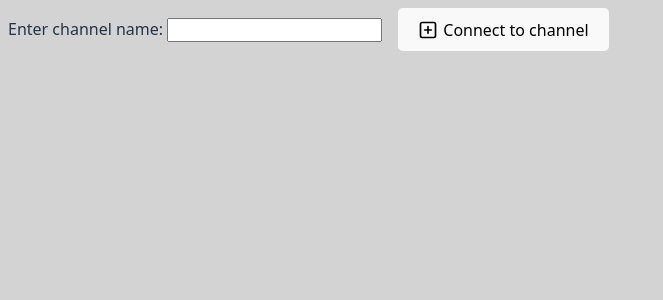
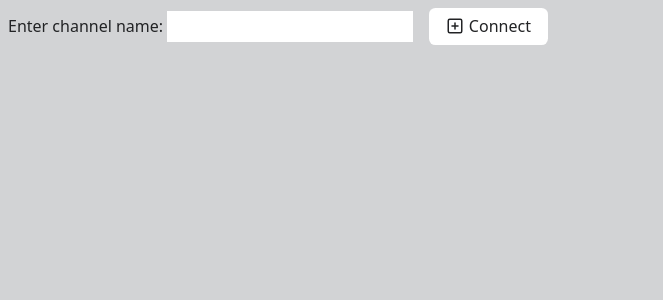
Before and after one commit to bost-ty/chat-sv, a Svelte app: page / in a window 1280 px wide. Shown: the top 300 px of the page, without its empty margins (0-663 px from the left). Built offline with nearby package versions, Linux system fonts and the light colour scheme.

Commit message:
Add global styles auto dark/light mode support, consistent styling

```diff
--- a/src/App.svelte
+++ b/src/App.svelte
@@ -5,8 +5,6 @@
 
 	let targetChannel = $state("");
 	let value = $state("");
-
-	$inspect(sharedState.channels);
 
 	function handleSubmit(e) {
 		e.preventDefault();
@@ -32,7 +30,7 @@
 <section>
 	<form onsubmit={handleSubmit}>
 		<label>Enter channel name: <input type="text" bind:value /> </label>
-		<button type="submit"><SquarePlus size={20} />Connect to channel</button>
+		<button type="submit"><SquarePlus size={18} />Connect</button>
 		{#if sharedState.formMessage}
 			<span class="formMessage">
 				{sharedState.formMessage}
@@ -63,14 +61,9 @@
 		display: flex;
 		gap: 1rem;
 		align-items: center;
-		margin-bottom: 1rem;
-	}
-	.formMessage {
-		margin-left: 1rem;
 	}
 	.chatsContainer {
 		display: flex;
 		flex-flow: row wrap;
-		gap: 1rem;
 	}
 </style>
--- a/src/app.css
+++ b/src/app.css
@@ -1,66 +1,71 @@
 :root {
-	font-family: system-ui, Avenir, Helvetica, Arial, sans-serif;
+	font-family: system-ui, sans-serif;
 	line-height: 1.5;
 	font-weight: 400;
 
-	color-scheme: light dark;
-	color: lightgrey;
-	background-color: #242424;
+	--fg: hsl(220 4 83);
+	--bg: hsl(220 4 14);
+	--ac: hsl(from var(--fg) h calc(s * 3) calc(l * 0.8));
+
+	color-scheme: dark light;
+
+	color: var(--fg);
+	background-color: var(--bg);
 
 	font-synthesis: none;
 	text-rendering: optimizeLegibility;
 	-webkit-font-smoothing: antialiased;
 	-moz-osx-font-smoothing: grayscale;
 }
+
+@media (prefers-color-scheme: light) {
+	:root {
+		--fg: hsl(220 4 14);
+		--bg: hsl(220 4 83);
+	}
+}
+
 * {
 	box-sizing: border-box;
 }
 
-a {
-	font-weight: 500;
-	color: #646cff;
-	text-decoration: inherit;
-}
-a:hover {
-	color: #535bf2;
+body {
+	font-size: 1rem;
 }
 
-h1 {
-	font-size: 3.2em;
-	line-height: 1.1;
+h1,
+h2,
+h3 {
+	line-height: 1.2;
+}
+
+button,
+input {
+	border: 1px solid transparent;
+	font-size: 1rem;
+	padding: 0.4rem 1rem;
+	font-family: inherit;
+	color: inherit;
+	background-color: hsl(from var(--bg) h calc(s * 1.7) calc(l * 1.6));
+	transition: border-color 0.25s;
 }
 
 button {
-	border-radius: 0.3rem;
-	border: 1px solid transparent;
-	padding: 0.6rem 1.2rem;
-	font-size: 1rem;
-	font-family: inherit;
-	background-color: #1a1a1a;
 	cursor: pointer;
-	transition: border-color 0.25s;
+	border-radius: 0.4rem;
 }
-button:hover {
-	border-color: #646cff;
+
+input {
+	padding: 0.2rem 0.4rem;
+}
+
+button:hover,
+input:hover {
+	border-color: var(--ac);
 }
 button:focus,
-button:focus-visible {
+button:focus-visible,
+input:focus,
+input:focus-visible {
 	outline: 4px auto -webkit-focus-ring-color;
 }
-
-input[type="text"] {
-	font-size: 1rem;
-}
-
-@media (prefers-color-scheme: light) {
-	:root {
-		color: #213547;
-		background-color: #d3d3d3;
-	}
-	a:hover {
-		color: #747bff;
-	}
-	button {
-		background-color: #f9f9f9;
-	}
-}
--- a/src/lib/ChatLog.svelte
+++ b/src/lib/ChatLog.svelte
@@ -63,18 +63,18 @@
 	.chatLog {
 		padding: 0.1rem 0.3rem;
 		margin: 0;
-		background-color: hsl(150, 1%, 10%);
+		background-color: hsl(from var(--bg) h s calc(l * 0.9));
 		overflow-y: scroll;
 		overflow-x: hidden;
 		white-space: break-word;
 		scrollbar-width: thin;
-		width: 100%;
-		height: 85svh;
+		height: 80svh;
 		border-radius: 0.3rem;
-		outline: 0.1rem solid transparent;
+		border: 1px solid transparent;
+		transition: border-color 0.25s;
 	}
 
 	.chatLog:hover {
-		outline: 0.1rem solid lightgrey;
+		border-color: var(--ac);
 	}
 </style>
--- a/src/lib/ChatManager.svelte
+++ b/src/lib/ChatManager.svelte
@@ -14,10 +14,10 @@
 </script>
 
 <div class="chatManager">
-	<div style="display: flex; align-items: center; gap: 1rem;">
+	<div class="chatHeader">
 		<h2>{targetChannel}</h2>
 		<button type="button" onclick={() => disconnectChannel(targetChannel)}
-			><SquareMinus size={20} />Disconnect</button
+			><SquareMinus size={18} />Disconnect</button
 		>
 	</div>
 	<ChatLog {targetChannel} bind:isHovered />
@@ -36,8 +36,15 @@
 		gap: 0.3rem;
 	}
 	.chatManager {
+		margin-inline: 1rem;
 		position: relative;
 		flex: 1 0 21%;
+	}
+
+	.chatHeader {
+		display: flex;
+		align-items: center;
+		gap: 1rem;
 	}
 
 	.hoverMessage {
@@ -45,15 +52,14 @@
 		bottom: 1rem;
 		left: 0;
 		right: 0;
-		background-color: hsl(150, 1%, 20%);
+		border-radius: 0.3rem;
+		padding: 0.2rem 0.6rem;
 		width: fit-content;
-		padding: 0.2rem 0.6rem;
 		margin-inline: auto;
 		text-align: center;
+		font-weight: 500;
+		background-color: var(--bg);
+		outline: 1px solid var(--ac);
 		pointer-events: none;
-		outline: 1px solid lightgrey;
-		color: lightgrey;
-		border-radius: 0.3rem;
-		font-weight: 500;
 	}
 </style>
--- a/src/lib/chat.js
+++ b/src/lib/chat.js
@@ -37,8 +37,8 @@ function hashStringToNumber(string) {
  */
 export function stringToHslColor(string) {
 	let stringHash = hashStringToNumber(string);
-	let h = stringHash % 361; // put stringHash between 0 and 360 for the hue value
-	let s = "80%";
-	let l = "60%";
+	let h = stringHash % 361; // puts stringHash between 0 and 360 for the hue value
+	let s = "75%";
+	let l = "50%";
 	return `hsl(${h} ${s} ${l})`;
 }
```
